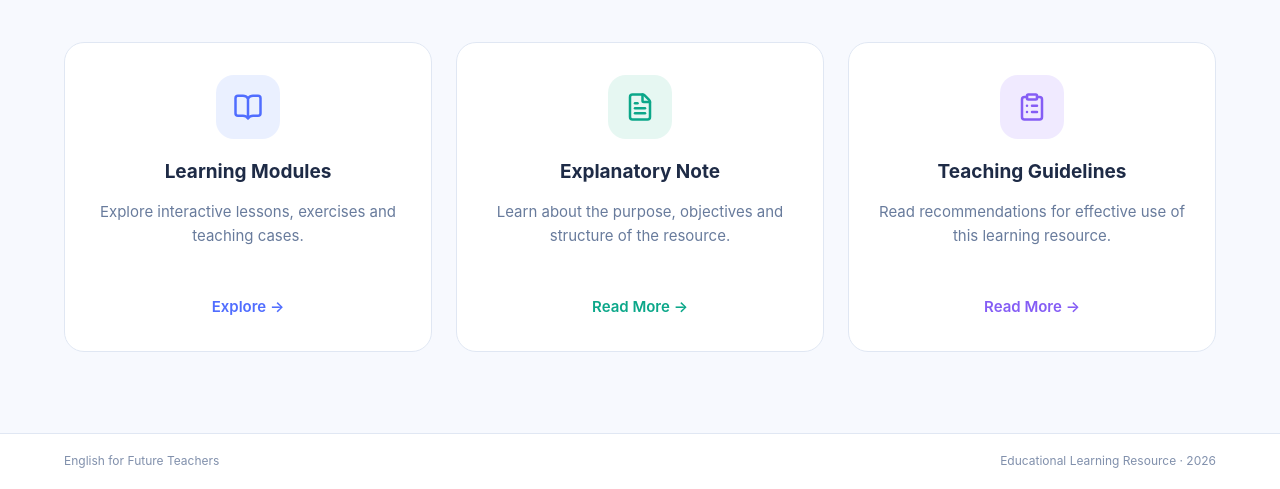
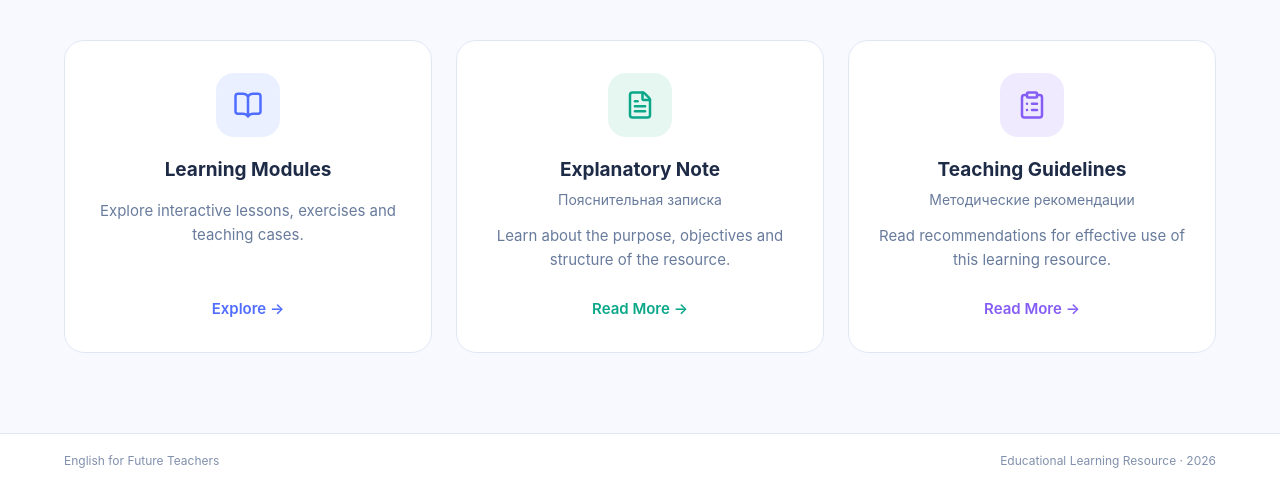
Before and after one commit to Mswork6/english-for-future-teachers, a website with bundled scripts: page index.html in a window 1280 px wide. Shown: the part 311-800 px from the top of the page. Built offline with nearby package versions, Linux system fonts and the light colour scheme.

Commit message:
feat: add russian translation on main screen

```diff
--- a/css/home.css
+++ b/css/home.css
@@ -111,6 +111,13 @@
     color: var(--color-text);
 }
 
+.home-card-translation {
+    margin: -9px 0 15px;
+    font-size: 14px;
+    line-height: 1.4;
+    color: var(--color-text-muted);
+}
+
 .home-card p {
     margin: 0;
     font-size: 15px;
--- a/js/pages/home.js
+++ b/js/pages/home.js
@@ -32,6 +32,7 @@ export function home(modules) {
                 </div>
 
                 <h2>Explanatory Note</h2>
+                <span class="home-card-translation">Пояснительная записка</span>
 
                 <p>Learn about the purpose, objectives and structure of the resource.</p>
 
@@ -44,6 +45,7 @@ export function home(modules) {
                 </div>
 
                 <h2>Teaching Guidelines</h2>
+                <span class="home-card-translation">Методические рекомендации</span>
 
                 <p>Read recommendations for effective use of this learning resource.</p>
 
```
